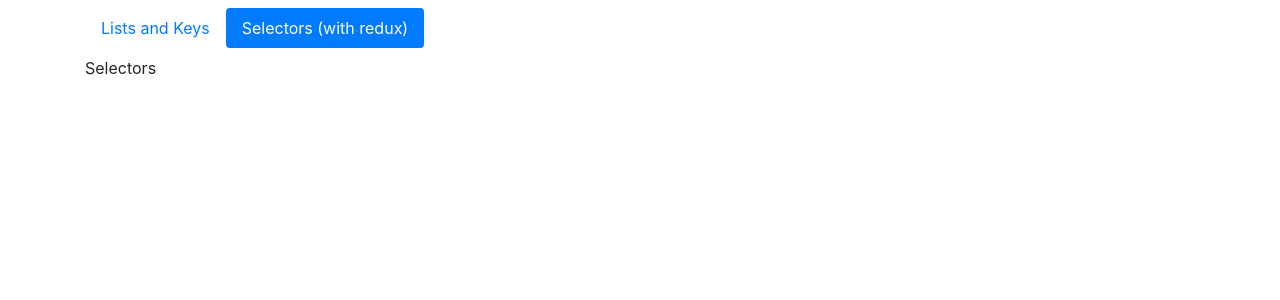
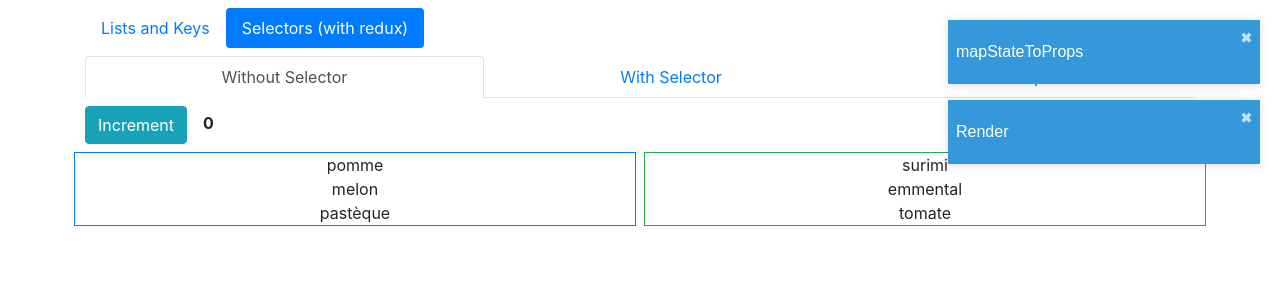
Before and after one commit to oliv37/react-tips, a React app: page /selectors/0 in a window 1280 px wide. Shown: the top 300 px of the page. Built offline with nearby package versions, Linux system fonts and the light colour scheme.

Commit message:
add redux selector examples

```diff
--- a/package.json
+++ b/package.json
@@ -8,6 +8,7 @@
   "author": "",
   "license": "ISC",
   "dependencies": {
+    "classnames": "^2.2.6",
     "react": "^16.4.1",
     "react-dom": "^16.4.1",
     "react-redux": "^5.0.7",
@@ -15,12 +16,14 @@
     "react-toastify": "^4.2.0",
     "redux": "^4.0.0",
     "redux-form": "^7.4.2",
+    "reselect": "^3.0.1",
     "shuffle-array": "^1.0.1"
   },
   "devDependencies": {
     "babel-core": "^6.26.3",
     "babel-loader": "^7.1.5",
     "babel-plugin-transform-class-properties": "^6.24.1",
+    "babel-plugin-transform-object-rest-spread": "^6.26.0",
     "babel-preset-env": "^1.7.0",
     "babel-preset-react": "^6.24.1",
     "path": "^0.12.7",
--- a/src/components/App.component.jsx
+++ b/src/components/App.component.jsx
@@ -9,6 +9,7 @@ import {
 
   import NavItem from './NavItem.component';
   import ListsKeys from './keys/ListsKeys.component';
+  import Selectors from './selectors/Selectors.component';
 
 const App = () => (
     <BrowserRouter>
@@ -20,11 +21,11 @@ const App = () => (
 
             <Switch>
                 <Route path="/keys" component={ListsKeys} />
-                <Route path="/selectors" render={() => <div>Selectors</div>} />
+                <Route path="/selectors" component={Selectors} />
                 <Redirect to="/keys" />
             </Switch>
 
-            <ToastContainer autoClose={2500} hideProgressBar={true} />
+            <ToastContainer autoClose={3000} hideProgressBar={true} />
         </React.Fragment>
     </BrowserRouter>
 );
--- /dev/null
+++ b/src/components/selectors/Counter.component.jsx
@@ -0,0 +1,21 @@
+import React from 'react';
+import { connect } from 'react-redux';
+
+const Counter = ({increment, counter}) => (
+    <div className="mt-2">
+        <button type="button" className="btn btn-info" onClick={increment}>
+            Increment
+        </button>
+        <span className="mx-3 font-weight-bold">{counter}</span>
+    </div>
+);
+
+const mapStateToProps = state => ({
+    counter: state.counter
+});
+
+const mapDispatchToProps = dispatch => ({
+    increment: () => dispatch({type: 'INCREMENT'})
+});
+
+export default connect(mapStateToProps, mapDispatchToProps)(Counter);
--- /dev/null
+++ b/src/components/selectors/Selectors.component.jsx
@@ -0,0 +1,37 @@
+import React from 'react';
+import {
+    Route,
+    Switch,
+    Redirect,
+  } from 'react-router-dom';
+  import { Provider } from 'react-redux';
+
+import NavItem from 'components/NavItem.component';
+import Example0 from './examples/Example0.component';
+import Example1 from './examples/Example1.component';
+import Example2 from './examples/Example2.component';
+import Counter from './Counter.component';
+import store from './store';
+
+const ListsSelectors = ({match}) => (
+    <Provider store={store}>
+        <React.Fragment>
+            <ul className="nav nav-tabs nav-fill">
+                <NavItem to={`${match.url}/0`} label="Without Selector" />
+                <NavItem to={`${match.url}/1`} label="With Selector" />
+                <NavItem to={`${match.url}/2`} label="In Depth" />
+            </ul>
+
+            <Counter />
+
+            <Switch>
+                <Route path={`${match.url}/0`} component={Example0} />
+                <Route path={`${match.url}/1`} component={Example1} />
+                <Route path={`${match.url}/2`} component={Example2} />
+                <Redirect to={`${match.url}/0`} />
+            </Switch>
+        </React.Fragment>
+    </Provider>
+);
+
+export default ListsSelectors;
--- /dev/null
+++ b/src/components/selectors/examples/Example0.component.jsx
@@ -0,0 +1,48 @@
+import React from 'react';
+import { connect } from 'react-redux';
+import { toast } from 'react-toastify';
+
+import { BLUE_TYPE, GREEN_TYPE, filterByType } from '../utils';
+
+class Example0 extends React.Component {
+
+    constructor(props) {
+        super(props);
+    }
+
+    render() {
+        toast.info("Render");
+
+        const {blueIngredients, greenIngredients} = this.props;
+
+        const blueContent = blueIngredients.map(ingredient =>
+            <div key={ingredient.name}>{ingredient.name}</div>
+        );
+
+        const greenContent = greenIngredients.map(ingredient =>
+            <div key={ingredient.name}>{ingredient.name}</div>
+        );
+
+        return (
+            <div className="my-2 row text-center">
+                <div className="col border border-primary mx-1">
+                    {blueContent}
+                </div>
+                <div className="col border border-success mx-1">
+                    {greenContent}
+                </div>
+            </div>
+        );
+    }
+}
+
+const mapStateToProps = state => {
+    toast.info("mapStateToProps");
+
+    return {
+        blueIngredients: filterByType(state.ingredients, BLUE_TYPE),
+        greenIngredients: filterByType(state.ingredients, GREEN_TYPE)
+    };
+};
+
+export default connect(mapStateToProps)(Example0);
--- /dev/null
+++ b/src/components/selectors/examples/Example1.component.jsx
@@ -0,0 +1,59 @@
+import React from 'react';
+import { connect } from 'react-redux';
+import { toast } from 'react-toastify';
+import { createSelector } from 'reselect'
+
+import { BLUE_TYPE, GREEN_TYPE, filterByType } from '../utils';
+
+const getBlueIngredients = createSelector(
+    state => state.ingredients,
+    ingredients => filterByType(ingredients, BLUE_TYPE)
+);
+
+const getGreenIngredients = createSelector(
+    state => state.ingredients,
+    ingredients => filterByType(ingredients, GREEN_TYPE)
+);
+
+class Example1 extends React.Component {
+
+    constructor(props) {
+        super(props);
+    }
+
+    render() {
+        toast.info("Render");
+
+        const {blueIngredients, greenIngredients} = this.props;
+
+        const blueContent = blueIngredients.map(ingredient =>
+            <div key={ingredient.name}>{ingredient.name}</div>
+        );
+
+        const greenContent = greenIngredients.map(ingredient =>
+            <div key={ingredient.name}>{ingredient.name}</div>
+        );
+
+        return (
+            <div className="my-2 row text-center">
+                <div className="col border border-primary mx-1">
+                    {blueContent}
+                </div>
+                <div className="col border border-success mx-1">
+                    {greenContent}
+                </div>
+            </div>
+        );
+    }
+}
+
+const mapStateToProps = state => {
+    toast.info("mapStateToProps");
+
+    return {
+        blueIngredients: getBlueIngredients(state),
+        greenIngredients: getGreenIngredients(state)
+    };
+};
+
+export default connect(mapStateToProps)(Example1);
--- /dev/null
+++ b/src/components/selectors/examples/Example2.component.jsx
@@ -0,0 +1,92 @@
+import React from 'react';
+import { connect } from 'react-redux';
+import { toast } from 'react-toastify';
+import { createSelector } from 'reselect'
+import classNames from 'classnames';
+import { GREEN_TYPE, BLUE_TYPE } from '../utils';
+
+const getIngredients = createSelector(
+    state => state.ingredients,
+    state => state.types,
+    (ingredients, types) => {
+        toast.info("resultFunc selector");
+        return ingredients.filter(({type}) => types.indexOf(type) !== -1)
+    }
+);
+
+class Example2 extends React.Component {
+
+    constructor(props) {
+        super(props);
+    }
+
+    handleChange = event => {
+        const {target} = event;
+
+        this.props.dispatch({
+            type: 'TOGGLE_TYPE',
+            payload: target.value
+        });
+    }
+
+    render() {
+        toast.info("Render");
+        const {ingredients, types} = this.props;
+
+        const content = ingredients
+        .map(({name, type}) => {
+            const className = classNames({
+                'text-success': type === GREEN_TYPE,
+                'text-primary': type === BLUE_TYPE
+            });
+
+            return <div key={name} className={className}>{name}</div>
+        });
+
+        return (
+            <div className="my-2 text-center">
+
+                <label className="mx-1 text-primary">
+                    <input type="checkbox"
+                        value={BLUE_TYPE}
+                        onChange={this.handleChange}
+                        checked={types.indexOf(BLUE_TYPE) !== -1} />
+                    {BLUE_TYPE}
+                </label>
+
+                <label className="mx-1 text-success">
+                    <input type="checkbox"
+                        value={GREEN_TYPE}
+                        onChange={this.handleChange}
+                        checked={types.indexOf(GREEN_TYPE) !== -1} />
+                    {GREEN_TYPE}
+                </label>
+
+                {content}
+            </div>
+        );
+    }
+}
+
+const mapStateToProps = state => {
+    toast.info("mapStateToProps");
+
+    /*
+    // Sans selecteur, la fonction render est exécutée à chaque modification du store
+
+    const ingredients = state.ingredients
+        .filter(({type}) => state.types.indexOf(type) !== -1);
+
+    return {
+        ingredients,
+        types: state.types
+    };
+    */
+
+    return {
+        ingredients: getIngredients(state),
+        types: state.types
+    };
+};
+
+export default connect(mapStateToProps)(Example2);
--- /dev/null
+++ b/src/components/selectors/store.js
@@ -0,0 +1,32 @@
+import { createStore } from 'redux';
+import { initialState } from './utils';
+
+const reducer = (state = initialState, action) => {
+    switch (action.type) {
+        case 'INCREMENT':
+            return {
+                ...state,
+                counter: state.counter + 1
+            };
+        case 'TOGGLE_TYPE': {
+            const typeToToggle = action.payload;
+
+            const types = state.types.indexOf(typeToToggle) !== -1
+                ? state.types.filter(type => type !== typeToToggle)
+                : [...state.types, typeToToggle]
+
+            return {
+                ...state,
+                types
+            };
+        }
+        default:
+            return state;
+    }
+}
+
+const enhancer = window.__REDUX_DEVTOOLS_EXTENSION__ && window.__REDUX_DEVTOOLS_EXTENSION__();
+
+const store = createStore(reducer, enhancer);
+
+export default store;
--- /dev/null
+++ b/src/components/selectors/utils.js
@@ -0,0 +1,39 @@
+export const BLUE_TYPE = 'BLUE';
+export const GREEN_TYPE = 'GREEN';
+
+const INGREDIENTS = [
+    {
+        name: 'surimi',
+        type: GREEN_TYPE
+    },
+    {
+        name: 'pomme',
+        type: BLUE_TYPE
+    },
+    {
+        name: 'emmental',
+        type: GREEN_TYPE
+    },
+    {
+        name: 'melon',
+        type: BLUE_TYPE
+    },
+    {
+        name: 'pastèque',
+        type: BLUE_TYPE
+    },
+
+    {
+        name: 'tomate',
+        type: GREEN_TYPE
+    }
+]
+
+export const initialState = {
+    counter: 0,
+    ingredients: [...INGREDIENTS],
+    types: [GREEN_TYPE, BLUE_TYPE]
+};
+
+export const filterByType = (ingredients, filterType) =>
+    ingredients.filter(({type}) => type === filterType);
--- a/webpack.config.js
+++ b/webpack.config.js
@@ -18,7 +18,7 @@ module.exports = {
         use: {
             loader: 'babel-loader',
             options: {
-              plugins: ['transform-class-properties']
+              plugins: ['transform-class-properties', 'transform-object-rest-spread']
             }
         }
       }
```
Also changed, not shown: 1 other file (tests, documents, lock files or other folders).
